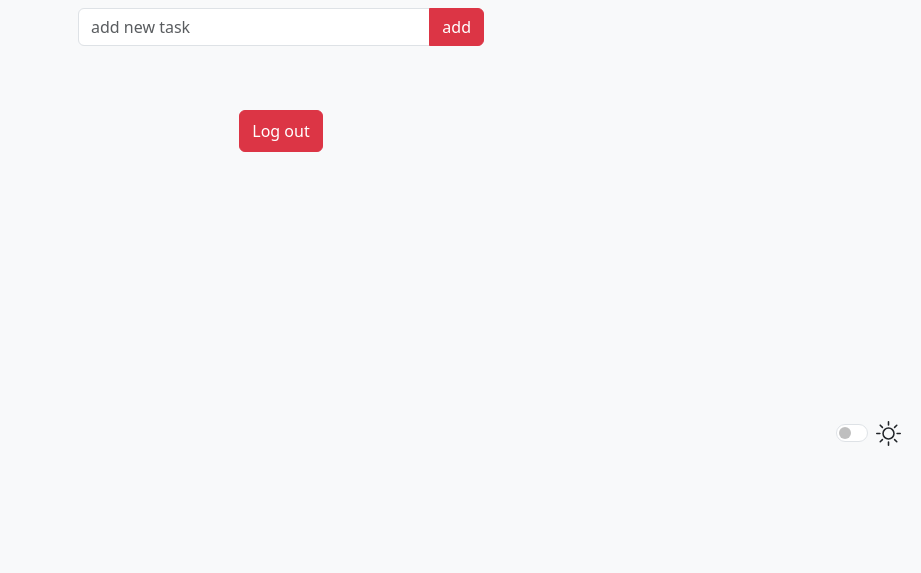
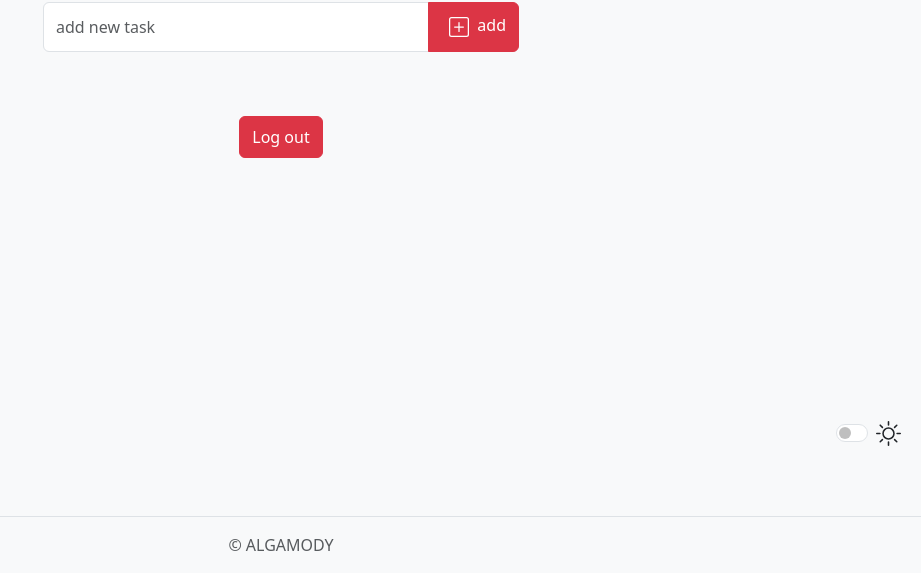
Before and after one commit to algamody/To-Do-List, a plain HTML site: page main.html in a window 1280 px wide. Shown: the part 332-905 px from the top of the page, without its empty margins (359-1280 px from the left). Before the commit the page ends 800 px from the top, so only its background shows below. Drawn offline with nearby package versions, Linux system fonts and the light colour scheme; sample sign-in values are in the browser's storage.

Commit message:
Update main.html

```diff
--- a/main.html
+++ b/main.html
@@ -1,5 +1,5 @@
 <!DOCTYPE html>
-<html lang="en" >
+<html lang="en">
 
 <head>
   <meta charset="UTF-8">
@@ -9,18 +9,28 @@
   <link rel="stylesheet" href="styles.css">
 </head>
 
-<body class="text-center d-flex align-items-center" style="height: 100vh">
-    <main class="w-100 m-auto" style="max-width: 430px">
+<body>
+  <section class="text-center d-flex align-items-center" style="height: 100vh">
+    <main class="w-100 m-auto" style="max-width: 500px">
       <div class="container">
         <h2 class="text-center mb-4 fs-1">Tasks List</h2>
+
         <div class="input-group mb-3">
           <input type="text" id="taskInput" class="form-control" placeholder="add new task">
-                <button class="btn btn-danger" id="addTask">add</button>
+          <button class="btn btn-danger" id="addTask"><svg class="m-2" xmlns="http://www.w3.org/2000/svg" width="20"
+              height="20" fill="currentColor" class="bi bi-plus-square" viewBox="0 0 16 16">
+              <path
+                d="M14 1a1 1 0 0 1 1 1v12a1 1 0 0 1-1 1H2a1 1 0 0 1-1-1V2a1 1 0 0 1 1-1zM2 0a2 2 0 0 0-2 2v12a2 2 0 0 0 2 2h12a2 2 0 0 0 2-2V2a2 2 0 0 0-2-2z" />
+              <path
+                d="M8 4a.5.5 0 0 1 .5.5v3h3a.5.5 0 0 1 0 1h-3v3a.5.5 0 0 1-1 0v-3h-3a.5.5 0 0 1 0-1h3v-3A.5.5 0 0 1 8 4" />
+            </svg>add</button>
         </div>
         <ul id="taskList" class="list-group"></ul>
       </div>
 
       <button id="logout" class="btn btn-danger w-10 my-5 py-2">Log out</button>
+  </section>
+
   </main>
   <div class="theme-toggle">
     <div class="form-check form-switch">
@@ -29,15 +39,30 @@
         <path
           d="M8 11a3 3 0 1 1 0-6 3 3 0 0 1 0 6m0 1a4 4 0 1 0 0-8 4 4 0 0 0 0 8M8 0a.5.5 0 0 1 .5.5v2a.5.5 0 0 1-1 0v-2A.5.5 0 0 1 8 0m0 13a.5.5 0 0 1 .5.5v2a.5.5 0 0 1-1 0v-2A.5.5 0 0 1 8 13m8-5a.5.5 0 0 1-.5.5h-2a.5.5 0 0 1 0-1h2a.5.5 0 0 1 .5.5M3 8a.5.5 0 0 1-.5.5h-2a.5.5 0 0 1 0-1h2A.5.5 0 0 1 3 8m10.657-5.657a.5.5 0 0 1 0 .707l-1.414 1.415a.5.5 0 1 1-.707-.708l1.414-1.414a.5.5 0 0 1 .707 0m-9.193 9.193a.5.5 0 0 1 0 .707L3.05 13.657a.5.5 0 0 1-.707-.707l1.414-1.414a.5.5 0 0 1 .707 0m9.193 2.121a.5.5 0 0 1-.707 0l-1.414-1.414a.5.5 0 0 1 .707-.707l1.414 1.414a.5.5 0 0 1 0 .707M4.464 4.465a.5.5 0 0 1-.707 0L2.343 3.05a.5.5 0 1 1 .707-.707l1.414 1.414a.5.5 0 0 1 0 .708" />
       </svg>
-      <input class="form-check-input p-2" type="checkbox" role="switch" id="themeSwitch" checked/>
+      <input class="form-check-input p-2" type="checkbox" role="switch" id="themeSwitch" checked />
     </div>
   </div>
+
+  <footer class="border-top py-3 mt-5 text-muted text-center">
+  <div class="container">
+    <span>© ALGAMODY</span>
+  </div>
+</footer>
+
+
 
   <script src="https://ajax.googleapis.com/ajax/libs/jquery/3.7.1/jquery.min.js"></script>
   <script src="https://cdn.jsdelivr.net/npm/bootstrap@5.3.6/dist/js/bootstrap.bundle.min.js"
     integrity="sha384-j1CDi7MgGQ12Z7Qab0qlWQ/Qqz24Gc6BM0thvEMVjHnfYGF0rmFCozFSxQBxwHKO"
     crossorigin="anonymous"></script>
   <script src="index.js"></script>
+  <script>
+    const isLoggedIn = sessionStorage.getItem("isLoggedIn");
+    if (isLoggedIn !== "true") {
+      // Redirect to login page
+      window.location.href = "index.html";
+    }
+  </script>
 </body>
 
 </html>
```
Lines whose indentation alone changed are shown as unchanged.
